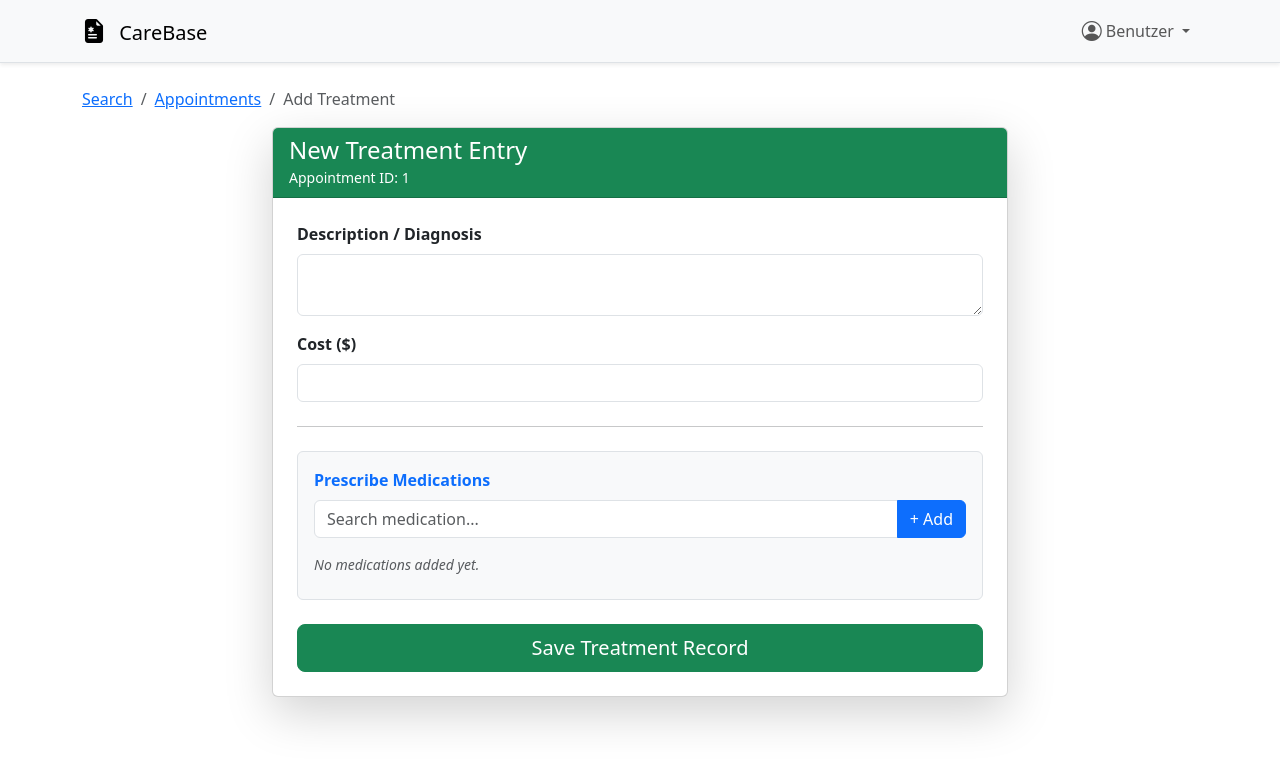
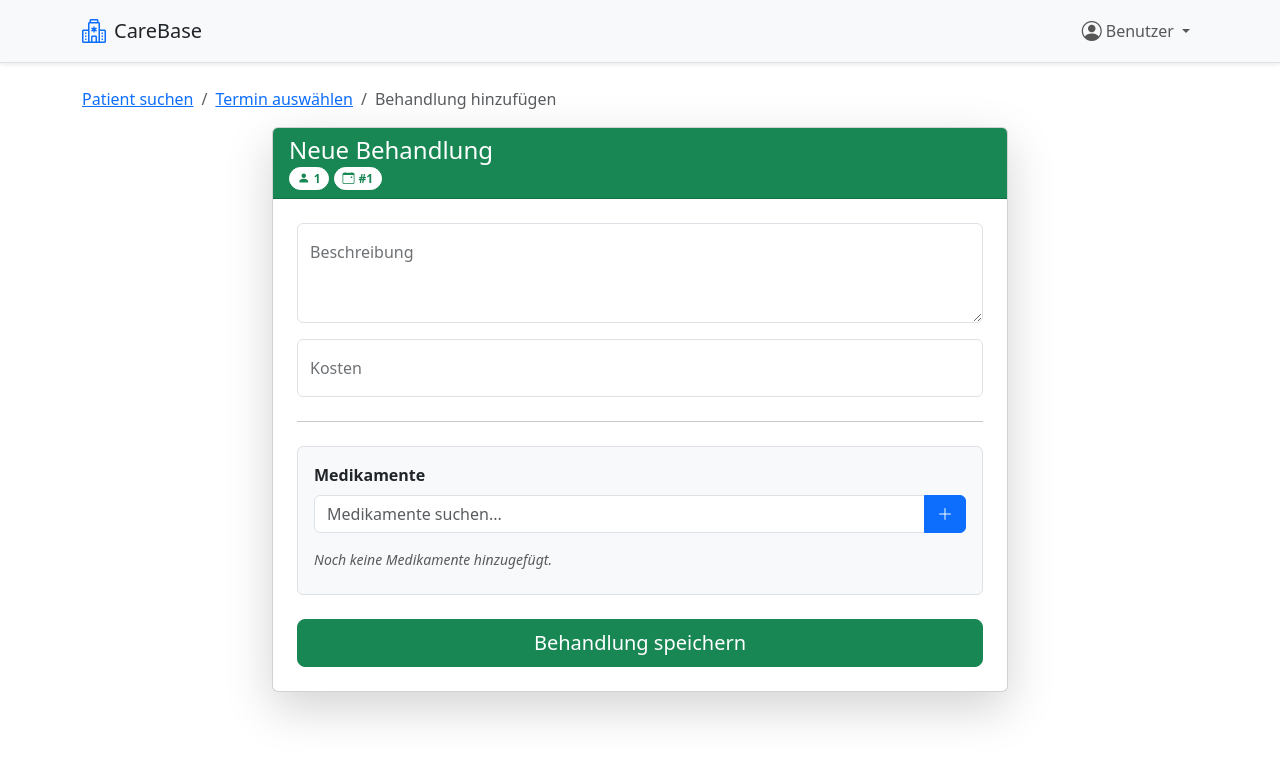
Before and after one commit to jakspt/carebase, a Flask app: page /doctor/patient/1/appointment/1/add-treatment in a window 1280 px wide. Shown: the top 765 px of the page. Run offline with Flask 3, Linux system fonts and the light colour scheme; some libraries are stand-ins or nearby versions.

Commit message:
changes to usecase ui plus navbar icon change, kept js loading functionality

```diff
--- a/app/db/database_strategy.py
+++ b/app/db/database_strategy.py
@@ -18,6 +18,7 @@ class DatabaseStrategy(ABC):
     @abstractmethod
     def get_all_med_names(self) -> list[str]: pass
 
+    # TODO: remove?
     @abstractmethod
     def get_med_id_by_name(self, name: str) -> int: pass
 
--- a/app/db/sql/doctor_mixin.py
+++ b/app/db/sql/doctor_mixin.py
@@ -9,17 +9,34 @@ class SQLDoctorMixin:
         # FIXME: See what happens if a termin is on same date + same time (collision)
         return {"id": 1234,
                 "name": "Herr drfsfds",
+                "insurance": "Versicherung A",
                 "appointments": [
                     {
                         "id": 1,
                         "date": "2025-01-01",
-                        "doctor_name": "Herr dctorue",
+                        "time": "12:00",
+                        "doctor_name": "Doc dctorue",
                         "reason": "Zeitdruck"
                     },
                     {
                         "id": 2,
                         "date": "2025-02-01",
-                        "doctor_name": "Herr dctorue",
+                        "time": "12:05",
+                        "doctor_name": "Doc dctorue",
+                        "reason": "Zeitdruck"
+                    },
+                    {
+                        "id": 3,
+                        "date": "2025-01-01",
+                        "time": "12:10",
+                        "doctor_name": "Doc dctorue",
+                        "reason": "Zeitdruck"
+                    },
+                    {
+                        "id": 4,
+                        "date": "2025-02-01",
+                        "time": "12:30",
+                        "doctor_name": "Doc dctorue",
                         "reason": "Zeitdruck"
                     }
                 ]}
--- a/app/doctor/routes.py
+++ b/app/doctor/routes.py
@@ -62,10 +62,11 @@ def add_treatment(patient_id, appt_id):
         print("Entered details: ")
         print(description)
         print(cost)
-        medList = parseMedString(med_string, db)
-        print(medList)
 
-        success = db.add_treatment(patient_id, appt_id, description, float(cost), medList)
+        med_list = parse_med_string(med_string, db)
+        print(med_list)
+
+        success = db.add_treatment(patient_id, appt_id, description, float(cost), med_list)
         # if the saving was successful (should be), display a success message, and redirect to the page.
         if success:
             return render_template("doctor/usecase/step3_success.html", patient_id=patient_id, appt_id=appt_id)
@@ -74,14 +75,14 @@ def add_treatment(patient_id, appt_id):
                            all_meds=db.get_all_med_names())
 
 
-def parseMedString(med_string: str, db) -> list:
+def parse_med_string(med_string: str, db) -> list:
     med_names_list = []
+    valid_meds = db.get_all_med_names()
 
-    # TODO: Validate against the med list
-
+    # drop empty and invalid names
     raw_meds = med_string.split(";")
     for med_name in raw_meds:
-        if med_name.strip():
+        if med_name.strip() and med_name.strip() in valid_meds:
             med_names_list.append(med_name.strip())
 
     return med_names_list
--- a/app/templates/admin/overview.html
+++ b/app/templates/admin/overview.html
@@ -14,7 +14,7 @@
 
             <div class="row g-4">
 
-                <!-- Card: Datenbank füllen -->
+                <!-- Datenbank füllen -->
                 <div class="col-12 col-md-6">
                     <div class="card h-100 shadow-sm border-0">
                         <div class="card-body d-flex flex-column">
@@ -37,7 +37,7 @@
                     </div>
                 </div>
 
-                <!-- Card: Datenbank migrieren -->
+                <!-- Datenbank migrieren -->
                 <div class="col-12 col-md-6">
                     <div class="card h-100 shadow-sm border-0">
                         <div class="card-body d-flex flex-column">
--- a/app/templates/doctor/usecase/step3_add_treatment.html
+++ b/app/templates/doctor/usecase/step3_add_treatment.html
@@ -1,10 +1,10 @@
 {% extends 'doctor/usecase/base.html' %}
 
 {% block breadcrumbs %}
-    <li class="breadcrumb-item"><a href="{{ url_for('doctor.search_patient') }}">Search</a></li>
+    <li class="breadcrumb-item"><a href="{{ url_for('doctor.search_patient') }}">Patient suchen</a></li>
     <li class="breadcrumb-item"><a
-            href="{{ url_for('doctor.select_appointment', patient_id=patient_id) }}">Appointments</a></li>
-    <li class="breadcrumb-item active">Add Treatment</li>
+            href="{{ url_for('doctor.select_appointment', patient_id=patient_id) }}">Termin auswählen</a></li>
+    <li class="breadcrumb-item active">Behandlung hinzufügen</li>
 {% endblock %}
 
 {% block formcontent %}
@@ -12,31 +12,43 @@
         <div class="col-lg-8">
             <div class="card shadow-lg">
                 <div class="card-header bg-success text-white">
-                    <h4 class="mb-0">New Treatment Entry</h4>
-                    <small>Appointment ID: {{ appt_id }}</small>
+                    <h4 class="mb-0">Neue Behandlung</h4>
+                    <div>
+                        <span class="badge rounded-pill bg-white text-success border border-white"
+                              data-bs-toggle="tooltip" data-bs-title="SVNr">
+                            <i class="bi bi-person-fill me-1"></i>{{ patient_id }}
+                        </span>
+                        <span class="badge rounded-pill bg-white text-success border border-white"
+                              data-bs-toggle="tooltip" data-bs-title="Termin-ID">
+                            <i class="bi bi-calendar-event me-1"></i>#{{ appt_id }}</span>
+                    </div>
                 </div>
                 <div class="card-body p-4">
 
                     <form method="POST">
-                        <div class="mb-3">
-                            <label class="form-label fw-bold">Description / Diagnosis</label>
-                            <textarea name="description" class="form-control" rows="2" required></textarea>
+                        <div class="form-floating mb-3">
+                            <textarea name="description" id="description" class="form-control" style="height: 100px"
+                                      placeholder="Beschreibung" required></textarea>
+                            <label class="form-label" for="description">Beschreibung</label>
                         </div>
 
-                        <div class="mb-3">
-                            <label class="form-label fw-bold">Cost ($)</label>
-                            <input type="number" step="0.01" name="cost" class="form-control" required>
+                        <div class="form-floating mb-3">
+                            <input type="number" step="0.01" min="0" max="9999" name="cost" id="cost"
+                                   class="form-control" placeholder="Kosten" required>
+                            <label class="form-label" for="cost">Kosten</label>
                         </div>
 
                         <hr class="my-4">
 
                         <div class="bg-light p-3 rounded border">
-                            <label class="form-label fw-bold text-primary">Prescribe Medications</label>
+                            <label class="form-label fw-semibold" for="medInput">Medikamente</label>
 
                             <div class="input-group mb-3">
                                 <input type="text" id="medInput" list="medOptions" class="form-control"
-                                       placeholder="Search medication...">
-                                <button type="button" class="btn btn-primary" onclick="addMed()">+ Add</button>
+                                       placeholder="Medikamente suchen...">
+                                <div id="medFeedback" class="invalid-feedback">Ungültige Eingabe.</div>
+                                <button type="button" class="btn btn-primary" onclick="addMed()"><i
+                                        class="bi bi-plus-lg"></i></button>
                             </div>
 
                             <datalist id="medOptions">
@@ -46,13 +58,13 @@
                             </datalist>
 
                             <div id="medListDisplay" class="d-flex flex-wrap gap-2 mb-2">
-                                <span class="text-muted fst-italic small" id="emptyMsg">No medications added yet.</span>
+                                <span class="text-muted fst-italic small" id="emptyMsg">Noch keine Medikamente hinzugefügt.</span>
                             </div>
 
                             <input type="hidden" name="medication_names_list" id="hiddenMedList">
                         </div>
 
-                        <button type="submit" class="btn btn-success btn-lg w-100 mt-4">Save Treatment Record</button>
+                        <button type="submit" class="btn btn-success btn-lg w-100 mt-4">Behandlung speichern</button>
                     </form>
                 </div>
             </div>
@@ -60,8 +72,15 @@
     </div>
 
     <script>
-
-        // TODO: Rename, refactor JS etc
+        // Tooltip initialization, see also https://getbootstrap.com/docs/5.3/components/tooltips/
+        document.addEventListener("DOMContentLoaded", function () {
+            const tooltipTriggerList = document.querySelectorAll('[data-bs-toggle="tooltip"]');
+            const tooltipList = [...tooltipTriggerList].map(tooltipTriggerEl =>
+                new bootstrap.Tooltip(tooltipTriggerEl, {
+                    container: 'body'
+                })
+            );
+        });
 
         let selectedMeds = [];
 
@@ -72,31 +91,28 @@
             const emptyMsg = document.getElementById('emptyMsg');
             const validMedications = {{ all_meds | tojson }};
 
-            if (!validMedications.includes(name)) {
-                alert("Please select a valid medication from the list.");
-                input.value = ''; // Clear the bad input
-                return;
-            }
 
             // Validation
-            if (!name) return;
-            if (selectedMeds.includes(name)) {
-                alert("Already added!");
+            if (!validMedications.includes(name)) {
+                alert("Bitte ein gültiges Element aus der Liste wählen.");
                 input.value = '';
                 return;
             }
-
-            // Logic
+            if (!name) return;
+            if (selectedMeds.includes(name)) {
+                alert("Medikament bereits hinzugefügt!");
+                input.value = '';
+                return;
+            }
             selectedMeds.push(name);
             if (emptyMsg) emptyMsg.style.display = 'none';
 
-            // Update UI (Create a Badge)
+            // Create Badge in UI
             const badge = document.createElement('span');
-            badge.className = "badge bg-primary d-flex align-items-center p-2";
-            badge.style.fontSize = "1rem";
+            badge.className = "badge text-bg-primary d-flex align-items-center p-2 fs-6 fw-medium";
             badge.innerHTML = `
             ${name}
-            <span style="cursor:pointer; margin-left:8px;" onclick="removeMed('${name}', this)">&times;</span>
+            <i class="bi bi-x ms-1" role="button" onclick="removeMed('${name}', this)"></i>
         `;
             display.appendChild(badge);
 
@@ -104,12 +120,11 @@
             input.value = '';
         }
 
+        // Remove from Array, UI and update the Input
         function removeMed(name, element) {
-            // Remove from Array
+
             selectedMeds = selectedMeds.filter(m => m !== name);
-            // Remove from UI
             element.parentElement.remove();
-            // Update Input
             updateHidden();
         }
 
--- a/app/templates/index.html
+++ b/app/templates/index.html
@@ -5,7 +5,6 @@
 {% block content %}
     <main class="min-vh-100 d-flex align-items-center">
         <div class="container-xl py-5">
-
 
             <div class="row mb-4 text-center">
                 <div class="col">
--- a/app/templates/nav.html
+++ b/app/templates/nav.html
@@ -6,8 +6,9 @@
     <nav class="navbar navbar-expand-sm bg-body-tertiary border-bottom shadow-sm" data-bs-theme="light">
 
         <div class="container-xl">
-            <a class="navbar-brand" href="{{ url_for(session["user"] + ".overview") if session["user"] else "/" }}">
-                <i class="bi bi-file-earmark-medical-fill fs-4 me-2"></i>
+            <a class="navbar-brand d-flex align-items-center text-dark"
+               href="{{ url_for(session["user"] + ".overview") if session["user"] else "/" }}">
+                <i class="bi bi-hospital text-primary fs-4 me-2"></i>
                 <span>CareBase</span>
             </a>
             <button class="navbar-toggler" type="button" data-bs-toggle="collapse"
```
Also changed, not shown: app/templates/doctor/usecase/step1_search_patient.html (+10 -9 lines), app/templates/doctor/usecase/step2_select_appointment.html (+8 -8 lines), app/templates/doctor/usecase/step3_success.html (+21 -0 lines).
